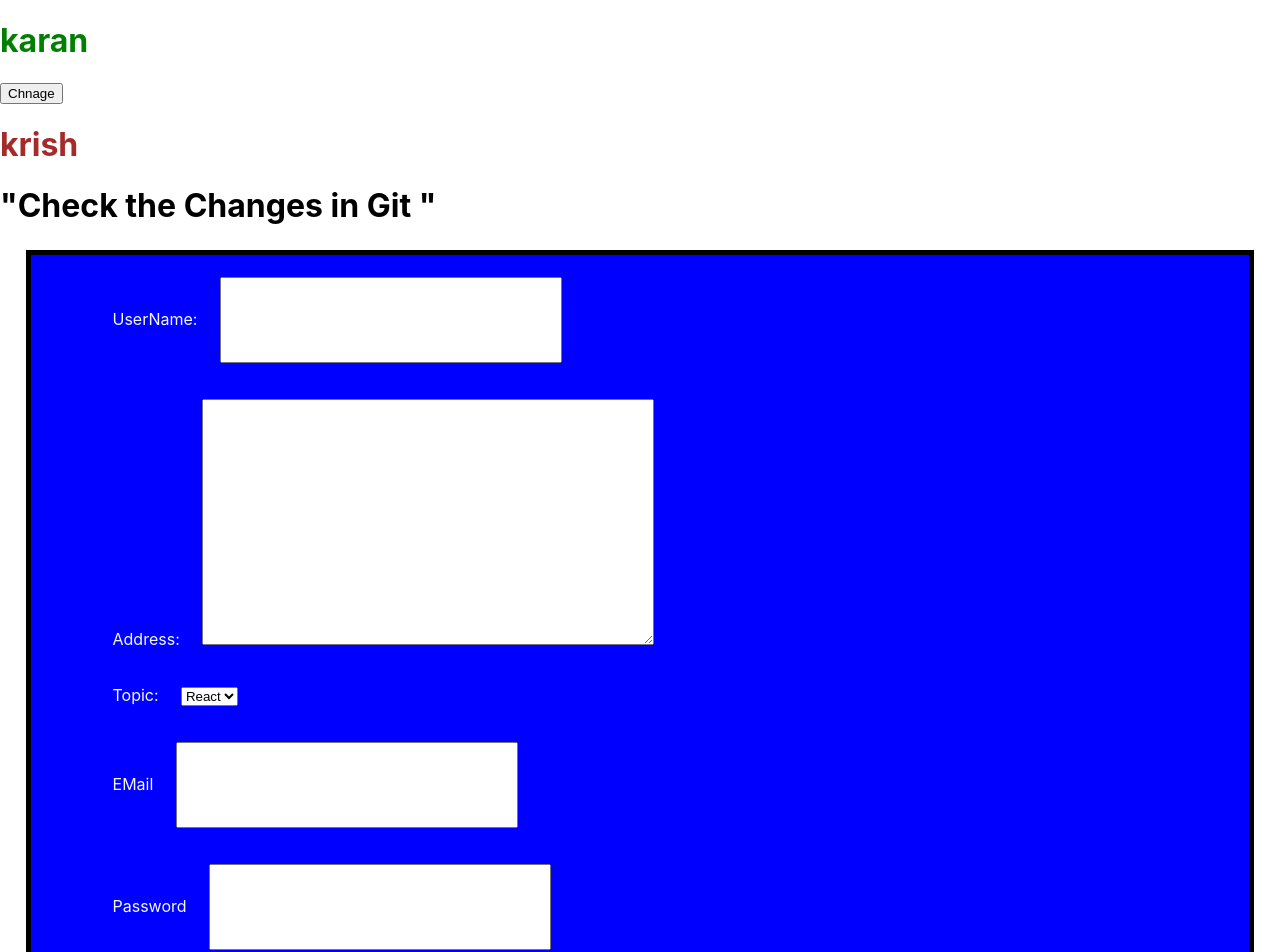
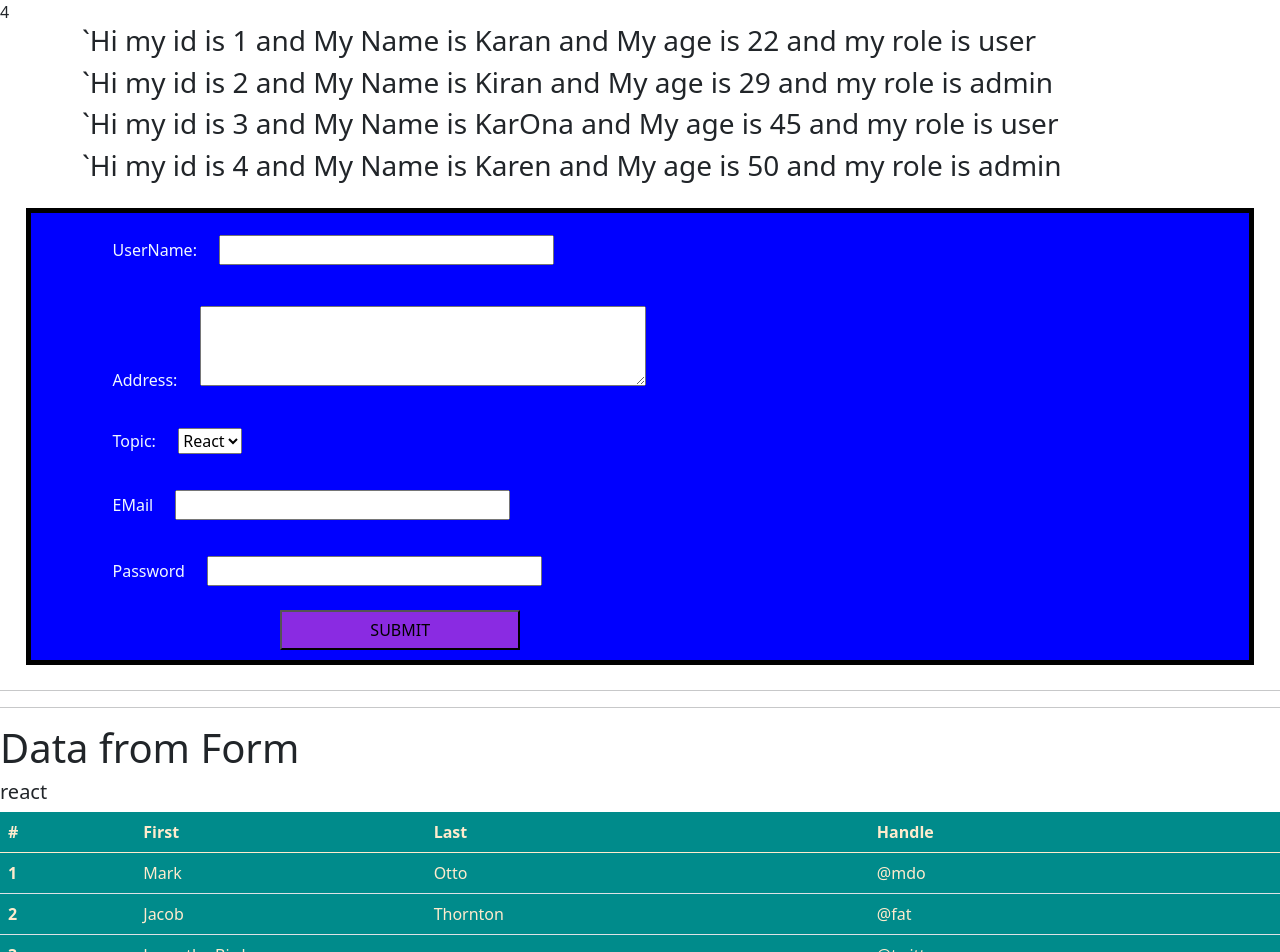
Before and after one commit to lsharva/ReactPractice, a React (Create React App) app: page / in a window 1280 px wide. Shown: the top 952 px of the page. Built offline with nearby package versions, Linux system fonts and the light colour scheme.

Commit message:
Listing with Array of multiple objects

```diff
--- a/public/index.html
+++ b/public/index.html
@@ -2,7 +2,9 @@
 <html lang="en">
   <head>
     <meta charset="utf-8" />
-    <link rel="icon" href="%PUBLIC_URL%/favicon.ico" />
+    <link rel="icon" href="%PUBLIC_URL%/favicon.ico" />4
+    <link href="https://cdn.jsdelivr.net/npm/bootstrap@5.0.2/dist/css/bootstrap.min.css" rel="stylesheet" integrity="sha384-EVSTQN3/azprG1Anm3QDgpJLIm9Nao0Yz1ztcQTwFspd3yD65VohhpuuCOmLASjC" crossorigin="anonymous">
+    <script src="https://cdn.jsdelivr.net/npm/bootstrap@5.0.2/dist/js/bootstrap.bundle.min.js" integrity="sha384-MrcW6ZMFYlzcLA8Nl+NtUVF0sA7MsXsP1UyJoMp4YLEuNSfAP+JcXn/tWtIaxVXM" crossorigin="anonymous"></script>
     <meta name="viewport" content="width=device-width, initial-scale=1" />
     <meta name="theme-color" content="#000000" />
     <meta
--- a/src/App.js
+++ b/src/App.js
@@ -4,14 +4,19 @@ import './App.css';
 import LifecycleA from './ComponentFolder/LifecycleA';
 import Formcomp from './Formcopm';
 import LifecycleB from './ComponentFolder/LifecycleB';
+import Listing from './Listing';
+import FormBootStrap from './FormBootStrap';
+
 
 function App() {
   return (
     <div className=''>
-      <LifecycleA/> {/*Call LifeCycleA component*/}
+      <Listing />
+      {/* <LifecycleA/> Call LifeCycleA component */}
       <Formcomp/>
-      <LifecycleB/>
+      {/* <LifecycleB/> */}
       {/* <Component01/> */}
+      <FormBootStrap/>
     </div>
 
 
--- /dev/null
+++ b/src/FormBootStrap.js
@@ -0,0 +1,41 @@
+import React from "react";
+
+import "./Formcomp.css"
+
+export default function FormBootStrap()
+{
+    return(
+
+        <table className="table myTable">
+  <thead>
+    <tr>
+      <th scope="col">#</th>
+      <th scope="col">First</th>
+      <th scope="col">Last</th>
+      <th scope="col">Handle</th>
+    </tr>
+  </thead>
+  <tbody>
+    <tr>
+      <th scope="row">1</th>
+      <td>Mark</td>
+      <td>Otto</td>
+      <td>@mdo</td>
+    </tr>
+    <tr>
+      <th scope="row">2</th>
+      <td>Jacob</td>
+      <td>Thornton</td>
+      <td>@fat</td>
+    </tr>
+    <tr>
+      <th scope="row">3</th>
+      <td colspan="2">Larry the Bird</td>
+      <td>@twitter</td>
+    </tr>
+  </tbody>
+</table>
+    )
+
+
+}
--- a/src/Formcomp.css
+++ b/src/Formcomp.css
@@ -1,41 +1,44 @@
 form {
     background-color: blue;
-    border :5px solid black ;
-padding:10px ;
-margin: 2%;
+    border: 5px solid black;
+    padding: 10px;
+    margin: 2%;
 
 
 
 }
 
-form > div
-{
+form>div {
     margin-left: 5%;
     margin-bottom: 1%;
-padding: 1%;
+    padding: 1%;
 }
 
-form > div >label
-{
+form>div>label {
     color: aliceblue;
     margin-right: 2%;
 }
 
-form > div > input
-{
+form>div>input {
     width: 30%;
-    height: 10vh;
+    height: vh;
 }
 
 .header_text {
     color: brown;
     margin-right: 2%;
 }
-.button_submit
-{
+
+.button_submit {
     background-color: blueviolet;
     width: 20%;
     height: 5vh;
     margin-left: 20%;
 
 }
+
+.myTable {
+    background-color: darkcyan !important;
+
+    color: blanchedalmond !important;
+}
--- a/src/Formcopm.js
+++ b/src/Formcopm.js
@@ -15,62 +15,82 @@ export default class Formcomp extends Component{
         }
     }
 
-    userEmailChange= (e)=>{
-        this.setState(
-{userEmail:e.target.value}
-        )
-    }
 
-    userPasswordChange = (e)=>{
-
-        this.setState(
-        {
-            userpassword: e.target.value
-        }
-        )
-    }
-
-    userNameChange = (e) =>{
+    userhandleChange = (e) => {
+        const name = e.target.name
+        const value = e.target.value
         this.setState({
-            userName: e.target.value
+          ...this.state,
+          [name] : value
         })
     }
+//     userEmailChange= (e)=>{
+//         this.setState(
+// {userEmail:e.target.value}
+//         )
+//     }
 
-    addressChange = (e) => {
-        this.setState({
-            address:e.target.value
-        })
-    }
+//     userPasswordChange = (e)=>{
 
-    topicChange = (e) =>{
-        this.setState({
-            topic:e.target.value
-        })
+//         this.setState(
+//         {
+//             userpassword: e.target.value
+//         }
+//         )
+//     }
+
+//     userNameChange = (e) =>{
+//         this.setState({
+//             userName: e.target.value
+//         })
+//     }
+
+//     addressChange = (e) => {
+//         this.setState({
+//             address:e.target.value
+//         })
+//     }
+
+//     topicChange = (e) =>{
+//         this.setState({
+//             topic:e.target.value
+//         })
+//     }
+
+    handleSubmit = (e) => {
+
+       e.preventDefault()
+        console.log("inside submit")
+        console.log(`${this.state.userName} ${this.state.address} ${this.state.topic} ${this.state.userEmail} ${this.state.userpassword}`)
     }
     render(){
         const style = {
-            height : "30vh",
+            height : "10vh",
             width : "40%",
             color : "blue"
         };
         return(
-             <form>
+            <div>
+
+
+             <form onSubmit={this.handleSubmit}>
                 <div>
-                    <label>UserName:</label>
+                    <label className="form-label" >UserName:</label>
                     <input type="text"
+                    name="userName"
                     value={this.state.userName}
-                    onChange={this.userNameChange}/>
+                    onChange={this.userhandleChange}/>
 
                 </div>
 
                 <div>
                     <label>Address:</label>
-                    <textarea value={this.state.address} onChange={this.addressChange} style={style}/>
+                    <textarea name="address" value={this.state.address} onChange={this.userhandleChange} style={style}/>
                 </div>
 
                 <div>
                     <label>Topic:</label>
-                    <select value={this.state.topic} onChange={this.topicChange}>
+                    <select name="topic" value={this.state.topic} onChange={this.userhandleChange}>
                        <option value="react">React</option>
                        <option value="node">Node</option>
                        <option value="html">Html</option>
@@ -79,14 +99,14 @@ export default class Formcomp extends Component{
                 </div>
 <div>
     <label>EMail</label>
-    <input type="email" onChange={this.userEmailChange} value= {this.userEmail} />
+    <input name="userEmail" type="email" onChange={this.userhandleChange} value= {this.state.userEmail} />
 
 </div>
 
 <div>
 
 <label>Password</label>
-<input type="Password" onChange={this.userPasswordChange} value={this.userpassword} />
+<input name="userpassword" type="Password" onChange={this.userhandleChange} value={this.state.userpassword} />
 
 
 </div>
@@ -95,6 +115,17 @@ export default class Formcomp extends Component{
 </button>
 
              </form>
+             <div>
+                    <hr/><hr/>
+                     <h1>Data from Form</h1>
+                     <h5>{this.state.userName}</h5>
+                     <h5>{this.state.address}</h5>
+                     <h5>{this.state.topic}</h5>
+                     <h5>{this.state.userEmail}</h5>
+                     <h5>{this.state.userpassword}</h5>
+             </div>
+
+             </div>
         )
     }
 }
--- /dev/null
+++ b/src/Listing.js
@@ -0,0 +1,63 @@
+import React from 'react';
+
+export default function Listing() {
+
+    const persons = [
+        {
+            id: 1,
+            name: "Karan",
+            age: "22",
+            role: "user",
+
+
+        },
+
+        {
+            id: 2,
+            name: "Kiran",
+            age: "29",
+            role: "admin",
+
+
+        },
+        {
+            id: 3,
+            name: "KarOna",
+            age: "45",
+            role: "user",
+
+
+        },
+
+        {
+            id: 4,
+            name: "Karen",
+            age: "50",
+            role: "admin",
+
+
+        }
+    ]
+
+    // const arr = ['krish' , 'karan' , 'raj']
+
+
+    return (
+        //  arr.map(names => <h1>{names}</h1>)
+        persons.map(person =>
+            <div className='container'>
+                <div>
+                    <h3> `Hi my id is  {person.id } {""}
+                     and My Name is {person.name } {""}
+                     and My age is {person.age } {""}
+                     and my role is {person.role } {""}
+                    </h3>
+
+                </div>
+            </div>
+        )
+
+    )
+
+
+}
```
